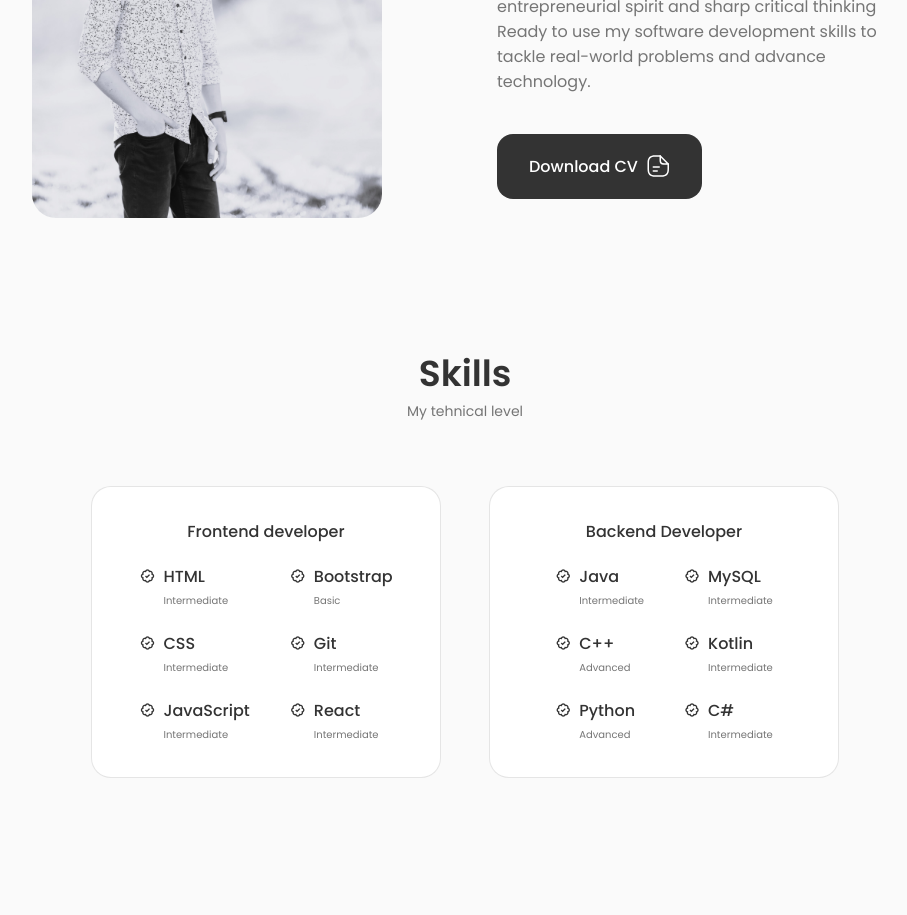
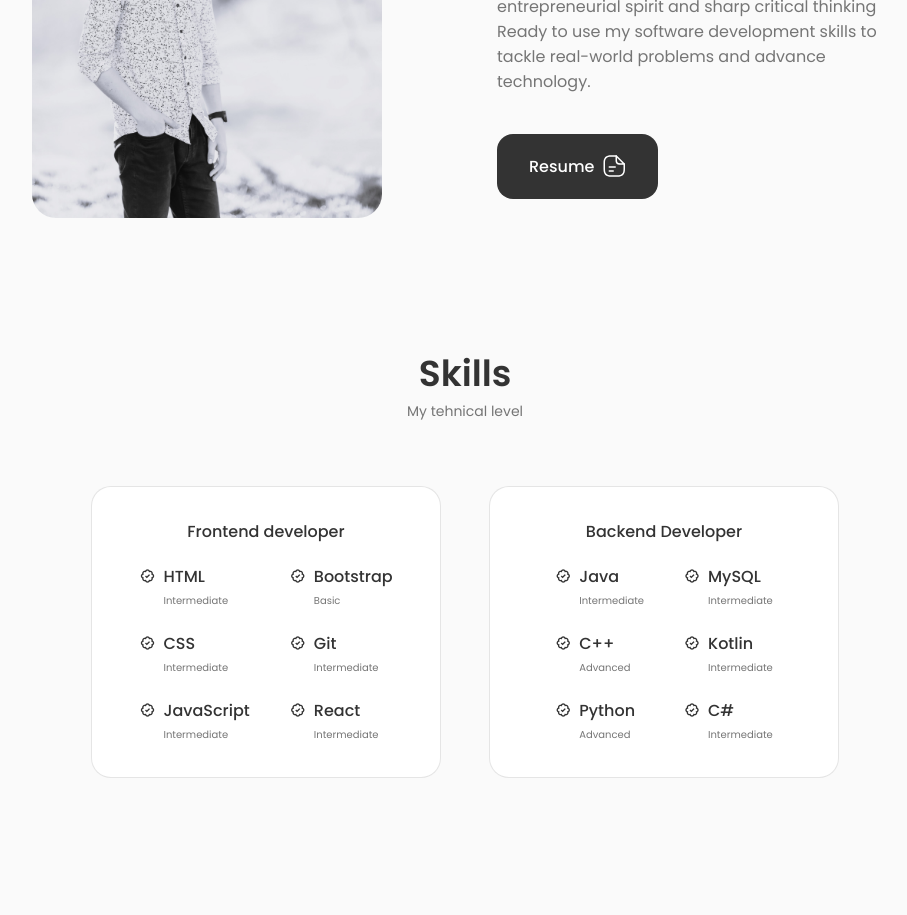
Before and after one commit to jonathan2667/personal-website, a React (Create React App) app: page / in a window 1280 px wide. Shown: the part 1120-2035 px from the top of the page, without its empty margins (175-1082 px from the left). Built offline with nearby package versions, Linux system fonts and the light colour scheme.

Commit message:
updated see resume

```diff
--- a/src/components/about/About.jsx
+++ b/src/components/about/About.jsx
@@ -19,7 +19,7 @@
                     <p className="about__description">Driven computer science student with an entrepreneurial spirit
                     and sharp critical thinking <br></br> Ready to use my software development skills to tackle real-world problems and advance technology.</p>
 
-                     <a download="" href={CV} className="button button--flex">Download CV
+                     <a href = "https://drive.google.com/file/d/17S4Lgget31JTvUHzt_EAsCaGQlPdHwBx/view?usp=sharing" className="button button--flex">Resume
                         <svg
                     class="button__icon"
                     xmlns="http://www.w3.org/2000/svg"
```
